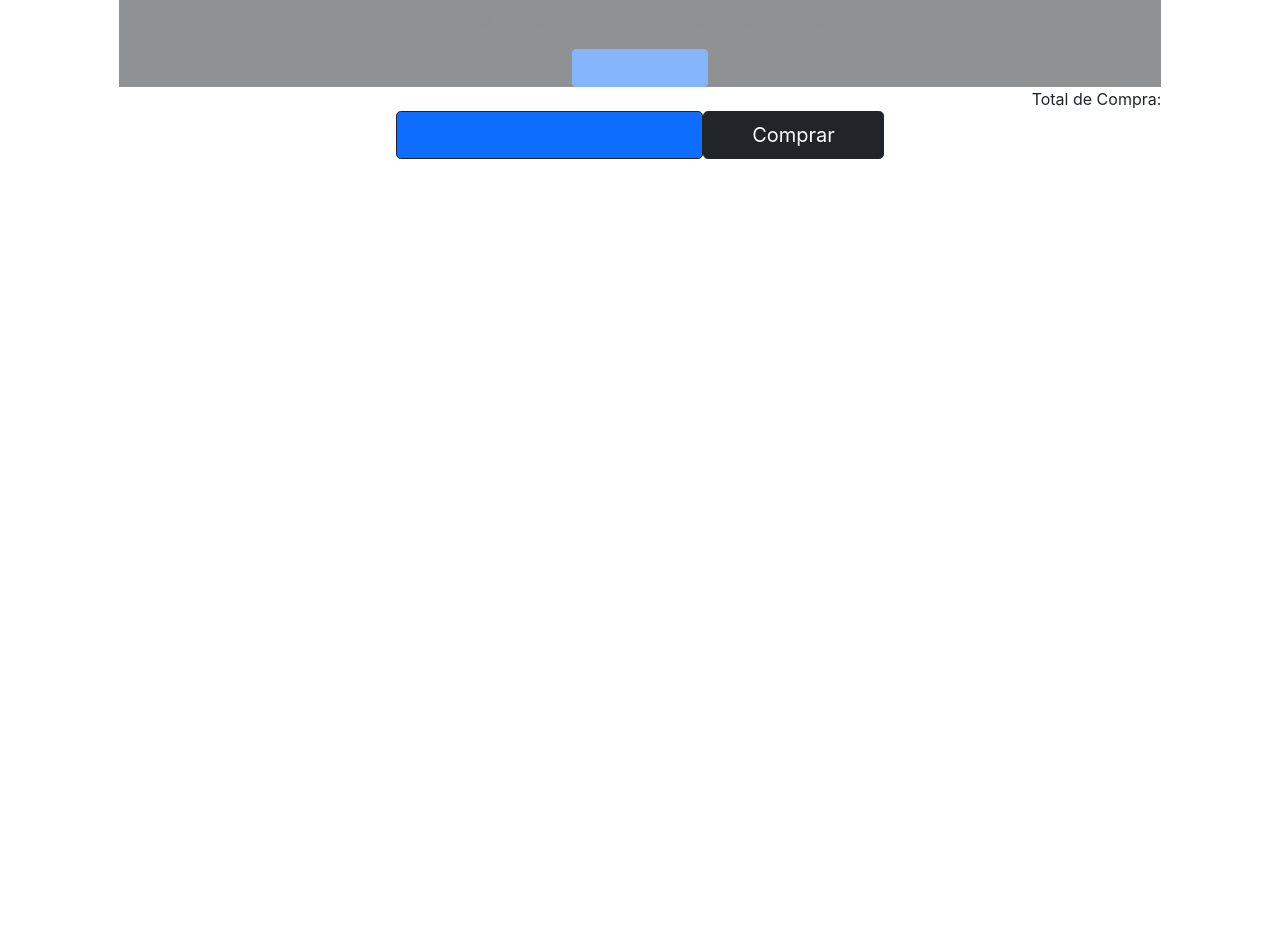
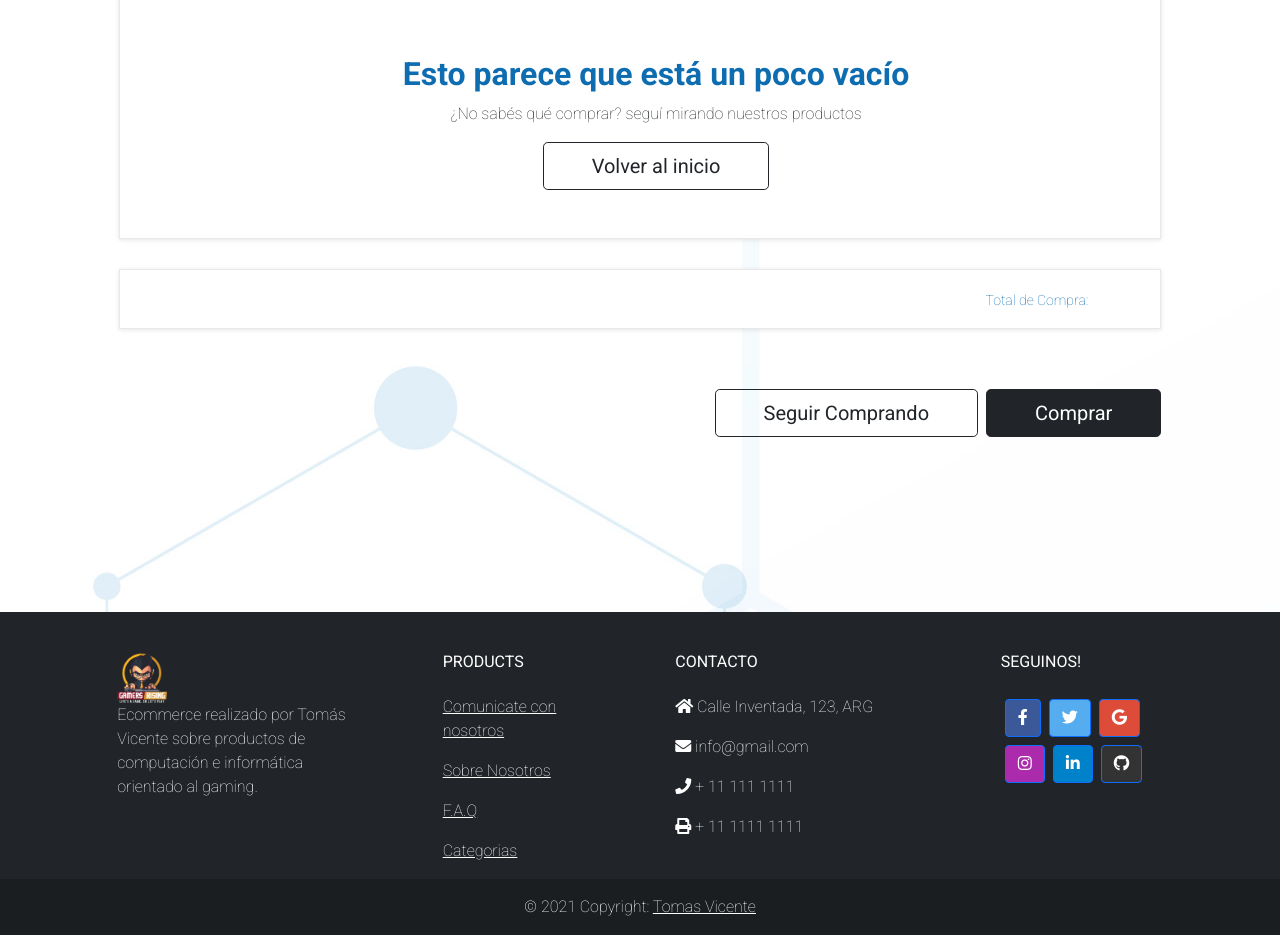
Before and after one commit to Tomsvicente/ecommerce-rising-gamers, a React (Create React App) app: page /cart in a window 1280 px wide. Shown: the part 220-1155 px from the top of the page. Before the commit the page ends 800 px from the top, so only its background shows below. Built offline with nearby package versions, Linux system fonts and the light colour scheme.

Commit message:
Cambio de estilos

```diff
--- a/src/App.css
+++ b/src/App.css
@@ -1,5 +1,6 @@
 .App {
   text-align: center;
+  background-image: url(./img/19366.jpg);
 }
 
 .App-logo {
--- a/src/App.js
+++ b/src/App.js
@@ -6,6 +6,7 @@ import ItemListContainer from "./components/Items/ItemListContainer";
 import { BrowserRouter, Route, Routes } from "react-router-dom";
 import Cart from "./components/Cart/Cart";
 import CartContextProvider from "./components/Cart/CartContext";
+import Footer from "./components/Footer";
 
 export default function App() {
   return (
@@ -22,6 +23,7 @@ export default function App() {
             <Route path="/item/:id" element={<ItemDetailContainer />} />
             <Route path="/cart" element={<Cart/>} />
           </Routes>
+          <Footer/>
         </div>
       </BrowserRouter>
     </CartContextProvider>
--- a/src/components/Cart/Cart.jsx
+++ b/src/components/Cart/Cart.jsx
@@ -2,6 +2,7 @@ import React, { useContext }from 'react';
 import {cartContext} from './CartContext'
 import Button from 'react-bootstrap/Button';
 import { Link } from 'react-router-dom';
+import "./_CartStyles.css";
 
 export default function Cart() {
     const { cart, clear , removeItem} = useContext(cartContext)
@@ -16,15 +17,15 @@ export default function Cart() {
                     <div className="col-lg-10 offset-lg-1">
                         <div className="cart_container">
                             <div className="cart_items">
+                                <ul  className="cart_list">
                                     {cart.length !== 0 ? (
                                         cart.map((p) => {
                                             const subtotal = parseInt(p.cantidad) * parseInt(p.precio)
                                             total.push(subtotal)
 
                                             return(
-                                                <ul key={p.id} className="cart_list">
-                                                    <li className="cart_item clearfix">
-                                                        <div className="cart_item_image"><img src={p.imagen} alt="producto"/></div>
+                                                    <li key={p.id} className="cart_item clearfix">
+                                                        <div className="cart_item_image mt-4"><img src={p.imagen} alt="producto"/></div>
                                                         <div className="cart_item_info d-flex flex-md-row justify-content-between">
                                                             <div className="cart_item_name cart_info_col">
                                                                 <div className="cart_item_title">Nombre</div>
@@ -48,23 +49,20 @@ export default function Cart() {
                                                             </div>
                                                         </div>
                                                     </li>
-                                                </ul>
                                             )
                                         })
                                 ) : (
                                     <>
-                                        <section>
-                                            <div className="container pt-5 mt-5 placeholder">
-                                            <h1>Esto parece que está un poco vacío</h1>
+                                        <section className="container-fluid pt-5 my-5">
+                                            <div >
+                                            <h2>Esto parece que está un poco vacío</h2>
                                             <p>¿No sabés qué comprar? seguí mirando nuestros productos</p>
-                                            <Button>
-                                                <Link to="/">Volver al inicio</Link>
-                                            </Button>
+                                            <Link to="/" className="btn btn-outline-dark btn-lg mx-2 px-5">Volver al inicio</Link>
                                             </div>
                                         </section>
                                     </>
                                 )}
-
+                            </ul>
                             </div>
                             <div className="order_total">
                                 <div className="order_total_content text-end">
@@ -73,8 +71,8 @@ export default function Cart() {
                                 </div>
                             </div>
                             <div className="cart_buttons">
-                                <Button type="button" className="btn btn-outline-dark btn-lg px-5"><a href="/index.html" className="linkOrden">Continuar Comprando</a></Button>
-                                <Button type="button" className="btn btn-dark btn-lg px-5 btnCompra" onClick={clear}>Comprar</Button>
+                                <Link to="/" className="btn btn-outline-dark btn-lg mx-2 px-5">Seguir Comprando</Link>
+                                <Button type="button" className="btn btn-dark btn-lg ml-2 px-5 btnCompra" onClick={clear}>Comprar</Button>
                             </div>
                         </div>
                     </div>
--- /dev/null
+++ b/src/components/Cart/_CartStyles.css
@@ -0,0 +1,129 @@
+.productos {
+  text-align: center;
+  margin-bottom: 5%;
+  display: flex;
+  flex-direction: column;
+  align-items: center; }
+
+.cart_section {
+    width: 100%;
+    padding-top: 93px;
+    padding-bottom: 111px; }
+
+  .cart_title {
+    font-size: 30px;
+    font-weight: 500; }
+
+  .cart_items {
+    margin-top: 8px; }
+
+  .cart_list {
+    border: solid 1px #e8e8e8;
+    box-shadow: 0px 1px 5px rgba(0, 0, 0, 0.1);
+    background-color: #fff; }
+
+  .cart_item {
+    width: 100%;
+    padding: 15px;
+    padding-right: 46px; }
+
+  .cart_item_image {
+    width: 133px;
+    float: left; }
+
+  .cart_item_image img {
+    max-height: 6rem;
+    max-width: 100%; }
+
+  .cart_item_info {
+    width: calc(100% - 133px);
+    float: left;
+    padding-top: 18px; }
+
+  .cart_item_name {
+    margin-left: 7.53%; }
+
+  .cart_item_title {
+    font-size: 14px;
+    font-weight: 400;
+    color: #0d6db0; }
+
+  .cart_item_text {
+    font-size: 18px;
+    margin-top: 35px; }
+
+  .cart_item_text span {
+    display: inline-block;
+    height: 20px;
+    width: 20px;
+    border-radius: 50%;
+    margin-right: 11px;
+    transform: translateY(4px); }
+
+  .cart_item_price {
+    text-align: right; }
+
+  .cart_item_total {
+    text-align: right; }
+
+  .order_total {
+    height: 60px;
+    width: 100%;
+    margin-top: 30px;
+    border: solid 1px #e8e8e8;
+    box-shadow: 0px 1px 5px rgba(0, 0, 0, 0.1);
+    padding-right: 46px;
+    padding-left: 15px;
+    background-color: #fff; }
+
+  .order_total_title {
+    display: inline-block;
+    font-size: 14px;
+    color: #0d6db0;
+    line-height: 60px; }
+
+  .order_total_amount {
+    display: inline-block;
+    font-size: 18px;
+    font-weight: 500;
+    margin-left: 26px;
+    line-height: 60px; }
+
+  .cart_buttons {
+    margin-top: 60px;
+    text-align: right; }
+
+  .cart_button_clear {
+    display: inline-block;
+    font-size: 18px;
+    font-weight: 400;
+    line-height: 48px;
+    color: rgba(0, 0, 0, 0.5);
+    background: #FFFFFF;
+    border: solid 1px #b2b2b2;
+    padding-left: 35px;
+    padding-right: 35px;
+    cursor: pointer;
+    margin-right: 26px; }
+
+  .cart_button_clear:hover {
+    border-color: #0d6db0;
+    color: #0d6db0; }
+
+  .linkOrden {
+    text-decoration: none;
+    color: #252525; }
+
+  .linkOrden:hover {
+    color: #fff; }
+
+  .btnCompra:hover {
+    background-color: #fff !important;
+    color: #252525; }
+
+  .linkCompra {
+    text-decoration: none;
+    color: #fff; }
+
+  .linkCompra:hover {
+    color: #252525; }
--- /dev/null
+++ b/src/components/Footer.jsx
@@ -0,0 +1,95 @@
+import React from "react"
+import { Link } from "react-router-dom"
+import Logo from "../img/logo.png"
+
+export default function Footer() {
+    return <>
+            <div className="mt-5">
+                <footer className="text-center text-lg-start text-white bg-dark">
+                    <div className="container container--width p-4 pb-0">
+                        <section>
+                            <div className="row">
+                                <div className="col-md-3 col-lg-3 col-xl-3 mx-auto mt-3">
+                                    <Link className="navbar-brand mb-6" to="/"><img src={Logo} alt="log" style={{width:'50px'}}/></Link>
+                                    <p> Ecommerce realizado por Tomás Vicente sobre productos de computación e informática orientado al gaming. </p>
+                                </div>
+                                <hr className="w-100 clearfix d-md-none"/>
+                                <div className="col-md-2 col-lg-2 col-xl-2 mx-auto mt-3">
+                                    <h6 className="text-uppercase mb-4 font-weight-bold">Products</h6>
+                                    <p>
+                                        <Link to="/" className="text-white" href="views/contacto.html">Comunicate con nosotros</Link>
+                                    </p>
+                                    <p>
+                                        <Link to="/" className="text-white">Sobre Nosotros</Link>
+                                    </p>
+                                    <p>
+                                        <Link to="/" className="text-white">F.A.Q</Link>
+                                    </p>
+                                    <p>
+                                        <Link to="/" className="text-white">Categorias</Link>
+                                    </p>
+                                </div>
+                                <hr className="w-100 clearfix d-md-none"/>
+                                <hr className="w-100 clearfix d-md-none"/>
+                                <div className="col-md-4 col-lg-3 col-xl-3 mx-auto mt-3">
+                                    <h6 className="text-uppercase mb-4 font-weight-bold">Contacto</h6>
+                                    <p><i className="fas fa-home mr-3"></i> Calle Inventada, 123, ARG</p>
+                                    <p><i className="fas fa-envelope mr-3"></i> info@gmail.com</p>
+                                    <p><i className="fas fa-phone mr-3"></i> + 11 111 1111</p>
+                                    <p><i className="fas fa-print mr-3"></i> + 11 1111 1111</p>
+                                </div>
+                                <div className="col-md-3 col-lg-2 col-xl-2 mx-auto mt-3">
+                                    <h6 className="text-uppercase mb-4 font-weight-bold">Seguinos!</h6>
+                                    <Link
+                                        className="btn btn-primary btn-floating m-1"
+                                        style={{backgroundColor: "#3b5998"}}
+                                        to="/"
+                                        role="button"
+                                        ><i className="fab fa-facebook-f"></i>
+                                    </Link>
+                                    <Link
+                                        className="btn btn-primary btn-floating m-1"
+                                        style={{backgroundColor: "#55acee"}}
+                                        to="/"
+                                        role="button"
+                                        ><i className="fab fa-twitter"></i>
+                                    </Link>
+                                    <Link
+                                        className="btn btn-primary btn-floating m-1"
+                                        style={{backgroundColor: "#dd4b39"}}
+                                        to="/"
+                                        role="button"
+                                        ><i className="fab fa-google"></i>
+                                    </Link>
+                                    <Link
+                                        className="btn btn-primary btn-floating m-1"
+                                        style={{backgroundColor: "#ac2bac"}}
+                                        to="/"
+                                        role="button"
+                                        ><i className="fab fa-instagram"></i>
+                                    </Link>
+                                    <Link
+                                        className="btn btn-primary btn-floating m-1"
+                                        style={{backgroundColor: "#0082ca"}}
+                                        to="/"
+                                        role="button"
+                                        ><i className="fab fa-linkedin-in"></i>
+                                    </Link>
+                                    <Link
+                                        className="btn btn-primary btn-floating m-1"
+                                        style={{backgroundColor: "#333333"}}
+                                        to="/"
+                                        role="button"
+                                        ><i className="fab fa-github"></i>
+                                    </Link>
+                                </div>
+                            </div>
+                        </section>
+                    </div>
+                    <div className="text-center p-3" style={{backgroundColor: "rgba(0, 0, 0, 0.2)"}}>
+                        © 2021 Copyright: <Link to="/" className="text-white">Tomas Vicente</Link>
+                    </div>
+                </footer>
+            </div>
+        </>
+}
--- a/src/index.css
+++ b/src/index.css
@@ -12,7 +12,7 @@ code {
     monospace;
 }
 
-.body {
+body {
   font-family: "Roboto", sans-serif;
   font-weight: 100;
   margin: 0 auto;
@@ -20,7 +20,7 @@ code {
   height: 100vh;
   position: relative;
 }
-.body h2 {
+body h2 {
     color: #0d6db0;
     font-weight: 600;
     text-align: center;
```
